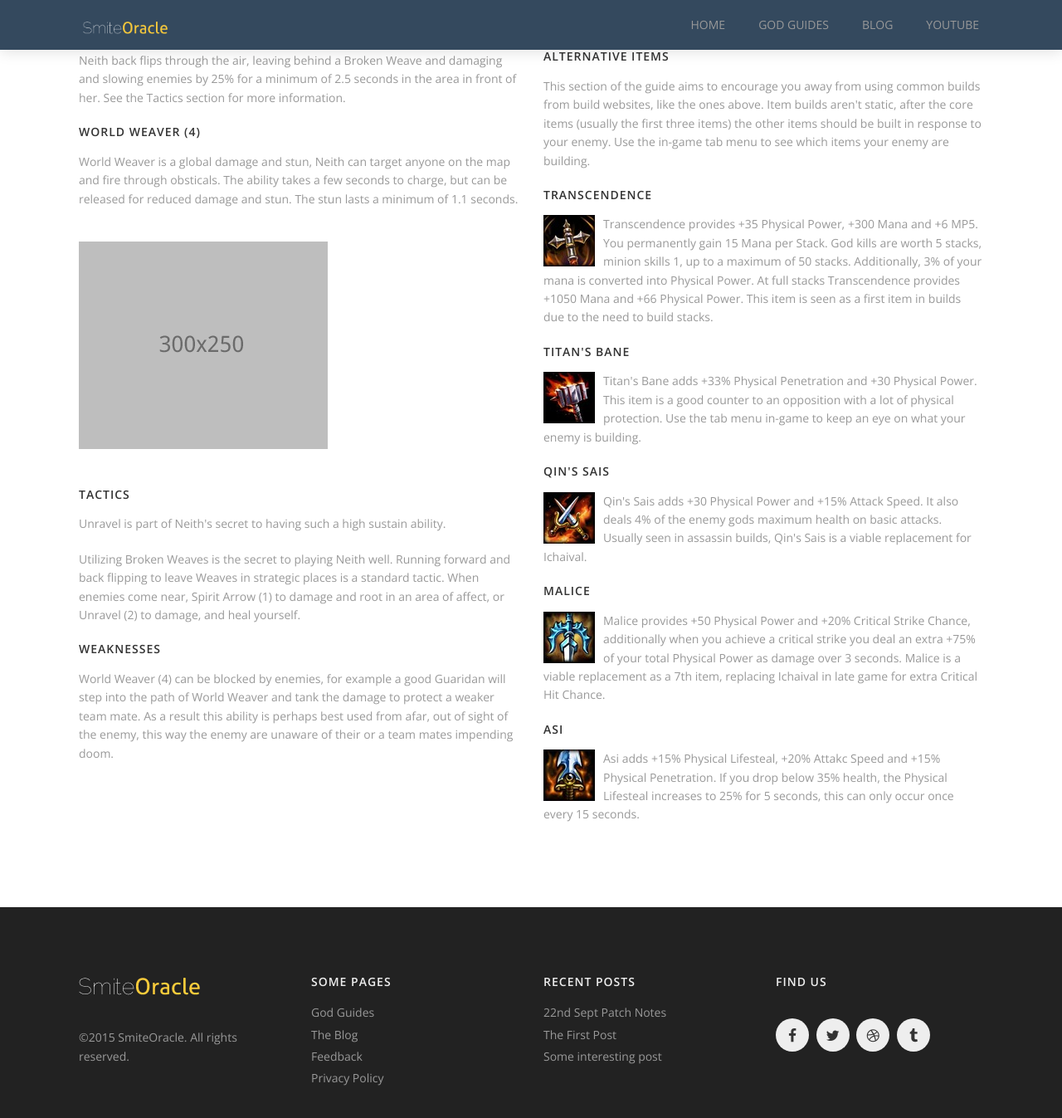
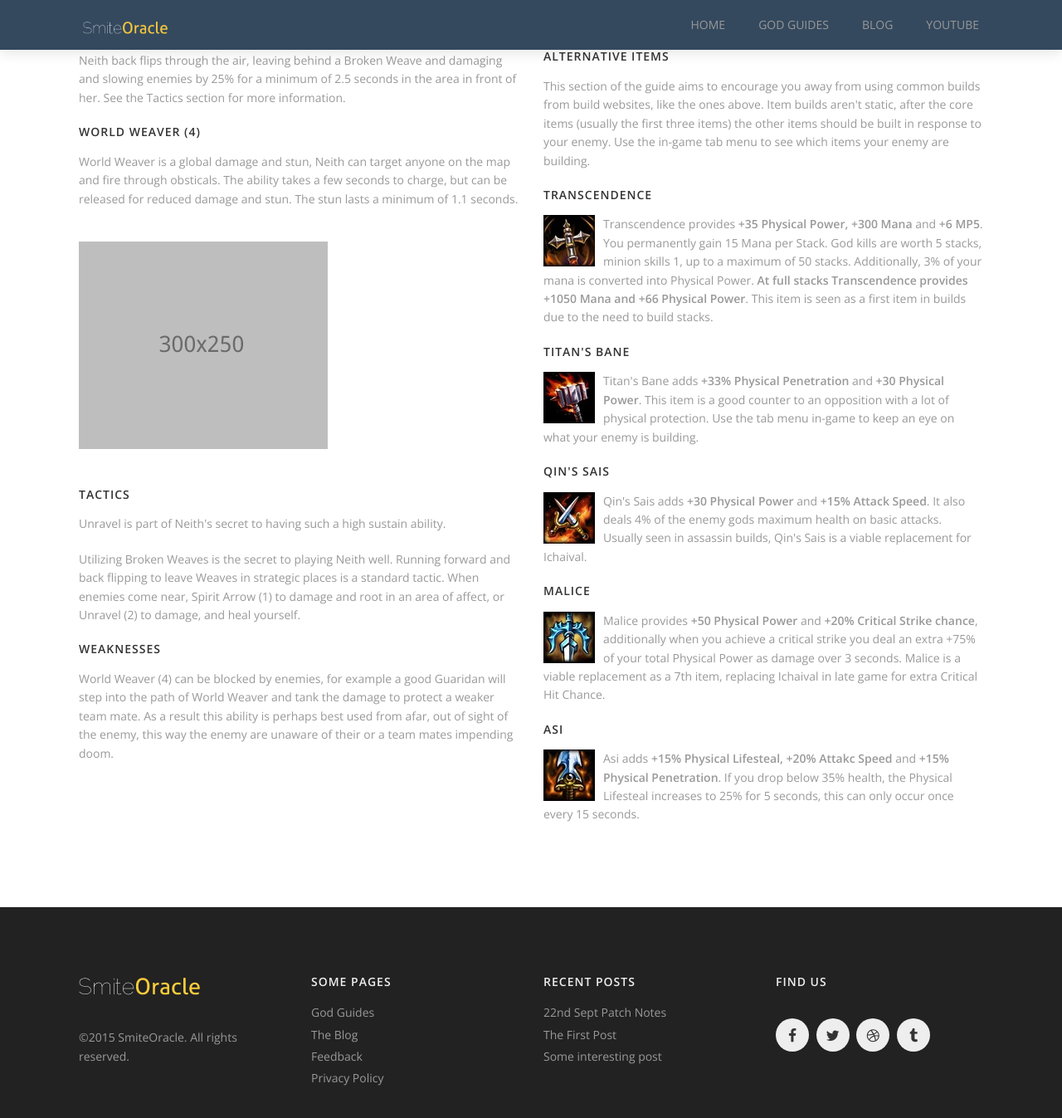
Before and after one commit to etims1/etims1.github.io, a Jekyll site: the page built from god-guides/neith.html, in a window 1280 px wide and 1400 px high, scrolled down 1155 px. Shown: the top 1347 px of the window at 83% size. Built offline with Jekyll 4.4.1, drawn with Linux system fonts in a browser that asks for light colours; nearby versions of some CDN libraries.

Commit message:
Added artemis guide
Also updated neigh and ymir guides

```diff
--- a/god-guides.html
+++ b/god-guides.html
@@ -35,7 +35,7 @@
     desc:
   - image: images/cards/artemis.jpg
     title: Artemis
-    link_to: god-guides/anubis.html
+    link_to: god-guides/artemis.html
     klass: Hunter
     desc:
   - image: images/cards/bellona.jpg
--- a/god-guides/neith.html
+++ b/god-guides/neith.html
@@ -118,15 +118,15 @@
         <h4 class='padding-top'>Alternative Items</h4>
         <p>This section of the guide aims to encourage you away from using common builds from build websites, like the ones above. Item builds aren't static, after the core items (usually the first three items) the other items should be built in response to your enemy. Use the in-game tab menu to see which items your enemy are building.</p>
         <h4>Transcendence</h4>
-        <div class='float-left alt-icon'><a href='#' class="hint--bottom" data-hint="Transcendence"><img alt="" src="{{site.url}}/images/icons/transcendence.jpg" /></a></div><p>Transcendence provides +35 Physical Power, +300 Mana and +6 MP5. You permanently gain 15 Mana per Stack. God kills are worth 5 stacks, minion skills 1, up to a maximum of 50 stacks. Additionally, 3% of your mana is converted into Physical Power. At full stacks Transcendence provides +1050 Mana and +66 Physical Power. This item is seen as a first item in builds due to the need to build stacks. </p>
+        <div class='float-left alt-icon'><a href='#' class="hint--bottom" data-hint="Transcendence"><img alt="" src="{{site.url}}/images/icons/transcendence.jpg" /></a></div><p>Transcendence provides <strong>+35 Physical Power, +300 Mana</strong> and <strong>+6 MP5</strong>. You permanently gain 15 Mana per Stack. God kills are worth 5 stacks, minion skills 1, up to a maximum of 50 stacks. Additionally, 3% of your mana is converted into Physical Power. <strong>At full stacks Transcendence provides +1050 Mana and +66 Physical Power</strong>. This item is seen as a first item in builds due to the need to build stacks. </p>
         <h4>Titan's Bane</h4>
-        <div class='float-left alt-icon'><a href='#' class="hint--bottom" data-hint="Titan's Bane"><img alt="" src="{{site.url}}/images/icons/titans-bane.jpg" /></a></div><p>Titan's Bane adds +33% Physical Penetration and +30 Physical Power. This item is a good counter to an opposition with a lot of physical protection. Use the tab menu in-game to keep an eye on what your enemy is building.</p>
+        <div class='float-left alt-icon'><a href='#' class="hint--bottom" data-hint="Titan's Bane"><img alt="" src="{{site.url}}/images/icons/titans-bane.jpg" /></a></div><p>Titan's Bane adds <strong>+33% Physical Penetration</strong> and <strong>+30 Physical Power</strong>. This item is a good counter to an opposition with a lot of physical protection. Use the tab menu in-game to keep an eye on what your enemy is building.</p>
         <h4>Qin's Sais</h4>
-        <div class='float-left alt-icon'><a href='#' class="hint--bottom" data-hint="Qin's Sais"><img alt="" src="{{site.url}}/images/icons/qins-sais.jpg" /></a></div><p>Qin's Sais adds +30 Physical Power and +15% Attack Speed. It also deals 4% of the enemy gods maximum health on basic attacks. Usually seen in assassin builds, Qin's Sais is a viable replacement for Ichaival.</p>
+        <div class='float-left alt-icon'><a href='#' class="hint--bottom" data-hint="Qin's Sais"><img alt="" src="{{site.url}}/images/icons/qins-sais.jpg" /></a></div><p>Qin's Sais adds <strong>+30 Physical Power</strong> and <strong>+15% Attack Speed</strong>. It also deals 4% of the enemy gods maximum health on basic attacks. Usually seen in assassin builds, Qin's Sais is a viable replacement for Ichaival.</p>
         <h4>Malice</h4>
-        <div class='float-left alt-icon'><a href='#' class="hint--bottom" data-hint="Malice"><img alt="" src="{{site.url}}/images/icons/malice.jpg" /></a></div><p>Malice provides +50 Physical Power and +20% Critical Strike Chance, additionally when you achieve a critical strike you deal an extra +75% of your total Physical Power as damage over 3 seconds. Malice is a viable replacement as a 7th item, replacing Ichaival in late game for extra Critical Hit Chance.</p>
+        <div class='float-left alt-icon'><a href='#' class="hint--bottom" data-hint="Malice"><img alt="" src="{{site.url}}/images/icons/malice.jpg" /></a></div><p>Malice provides <strong>+50 Physical Power</strong> and <strong>+20% Critical Strike chance</strong>, additionally when you achieve a critical strike you deal an extra +75% of your total Physical Power as damage over 3 seconds. Malice is a viable replacement as a 7th item, replacing Ichaival in late game for extra Critical Hit Chance.</p>
         <h4>Asi</h4>
-        <div class='float-left alt-icon'><a href='#' class="hint--bottom" data-hint="Asi"><img alt="" src="{{site.url}}/images/icons/asi.jpg" /></a></div><p>Asi adds +15% Physical Lifesteal, +20% Attakc Speed and +15% Physical Penetration. If you drop below 35% health, the Physical Lifesteal increases to 25% for 5 seconds, this can only occur once every 15 seconds.</p>
+        <div class='float-left alt-icon'><a href='#' class="hint--bottom" data-hint="Asi"><img alt="" src="{{site.url}}/images/icons/asi.jpg" /></a></div><p>Asi adds <strong>+15% Physical Lifesteal, +20% Attakc Speed</strong> and <strong>+15% Physical Penetration</strong>. If you drop below 35% health, the Physical Lifesteal increases to 25% for 5 seconds, this can only occur once every 15 seconds.</p>
         <div class='four spacing'></div>
   </div>
   <div class='four spacing'></div>
```
Also changed, not shown: god-guides/artemis.html (added, +122 -0 lines), god-guides/ymir.html (+5 -5 lines).
